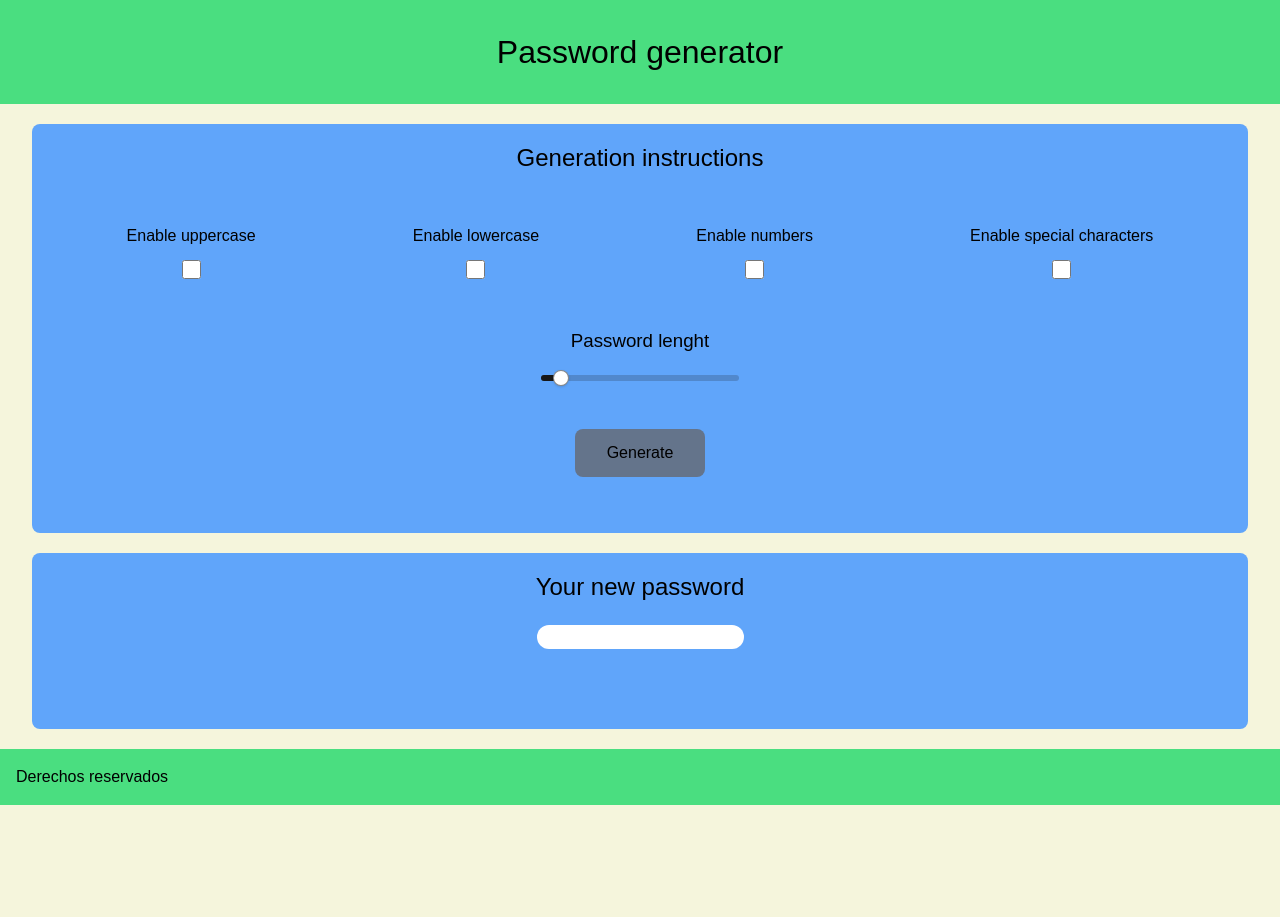
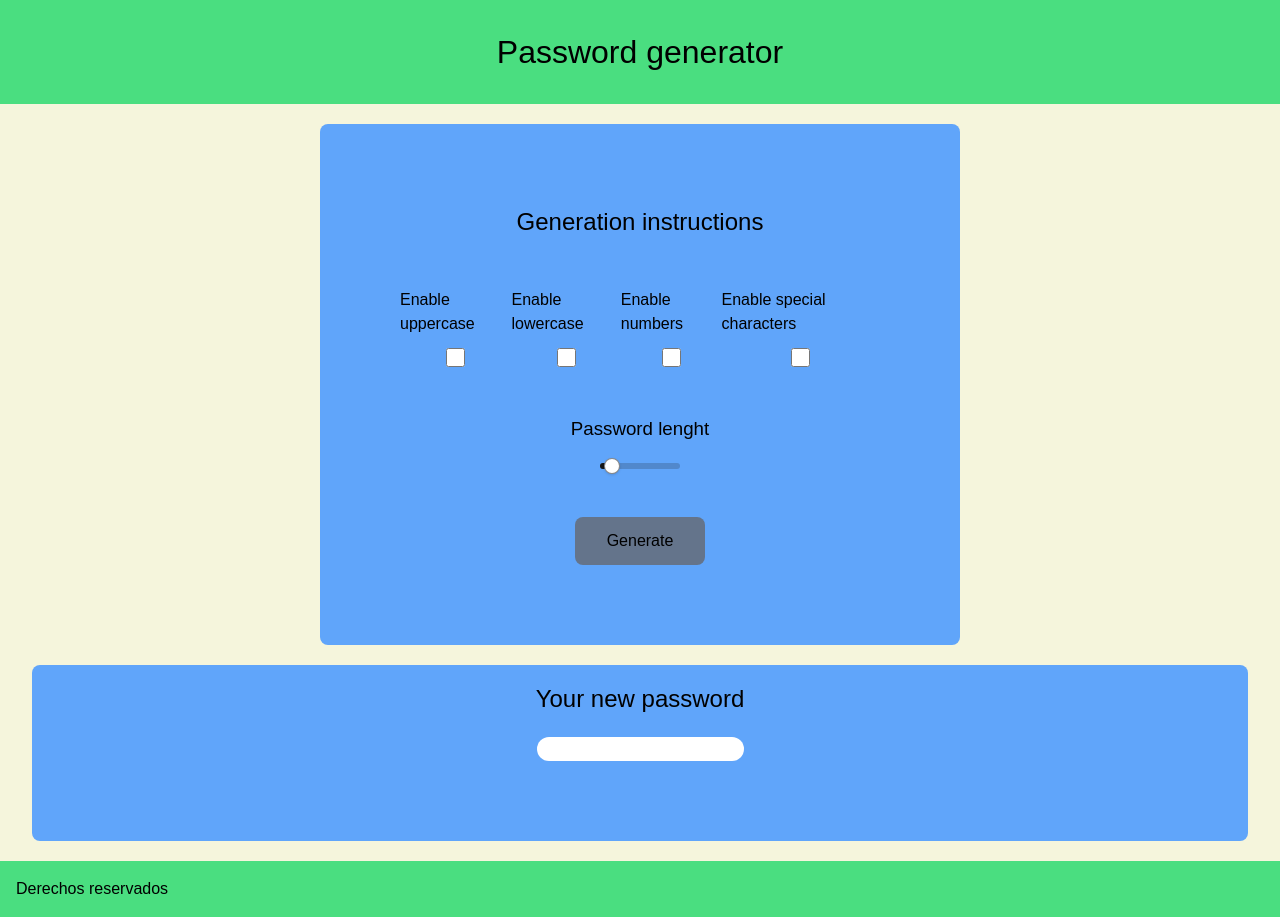
Before and after one commit to BryanGordon/pass-generator-project, a React (Vite) app: page / in a window 1280 px wide. Before the commit the page ends 805 px from the top, so only its background shows below. Built offline with nearby package versions, Linux system fonts and the light colour scheme; a web font is replaced by a local one.

Commit message:
Update styles

```diff
--- a/src/components/Instructions.tsx
+++ b/src/components/Instructions.tsx
@@ -2,7 +2,7 @@ import { Slider } from './ui/slider'
 
 export function Instructions () {
   return (
-    <article className='bg-blue-400 p-4 pb-14 mx-8 mt-5 rounded-lg'>
+    <article className='bg-blue-400 p-20 pb-20 mx-80 mt-5 rounded-lg'>
       <h2 className='text-h2 text-center'>Generation instructions</h2>
 
       <form className='pt-12'>
```
